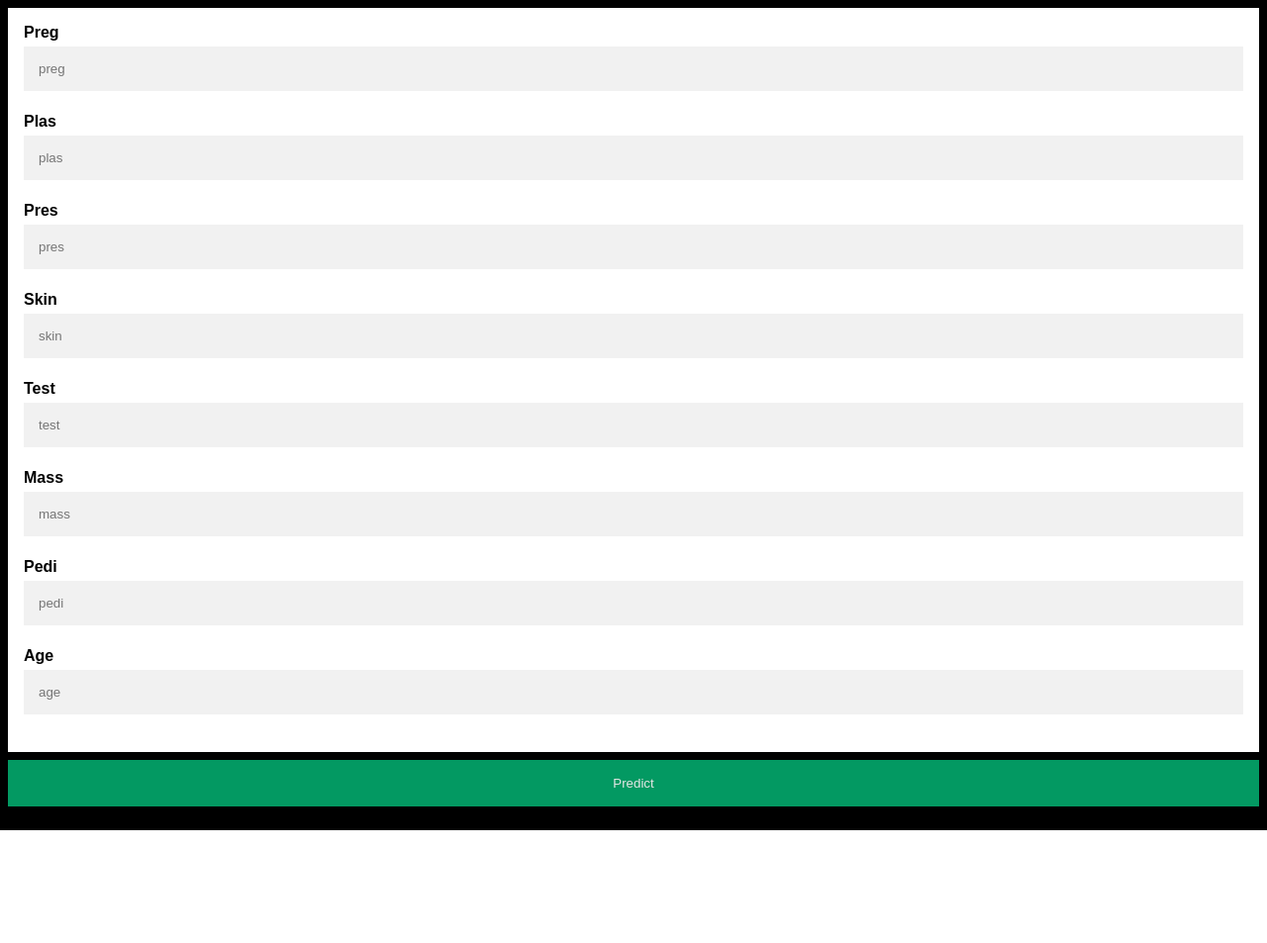
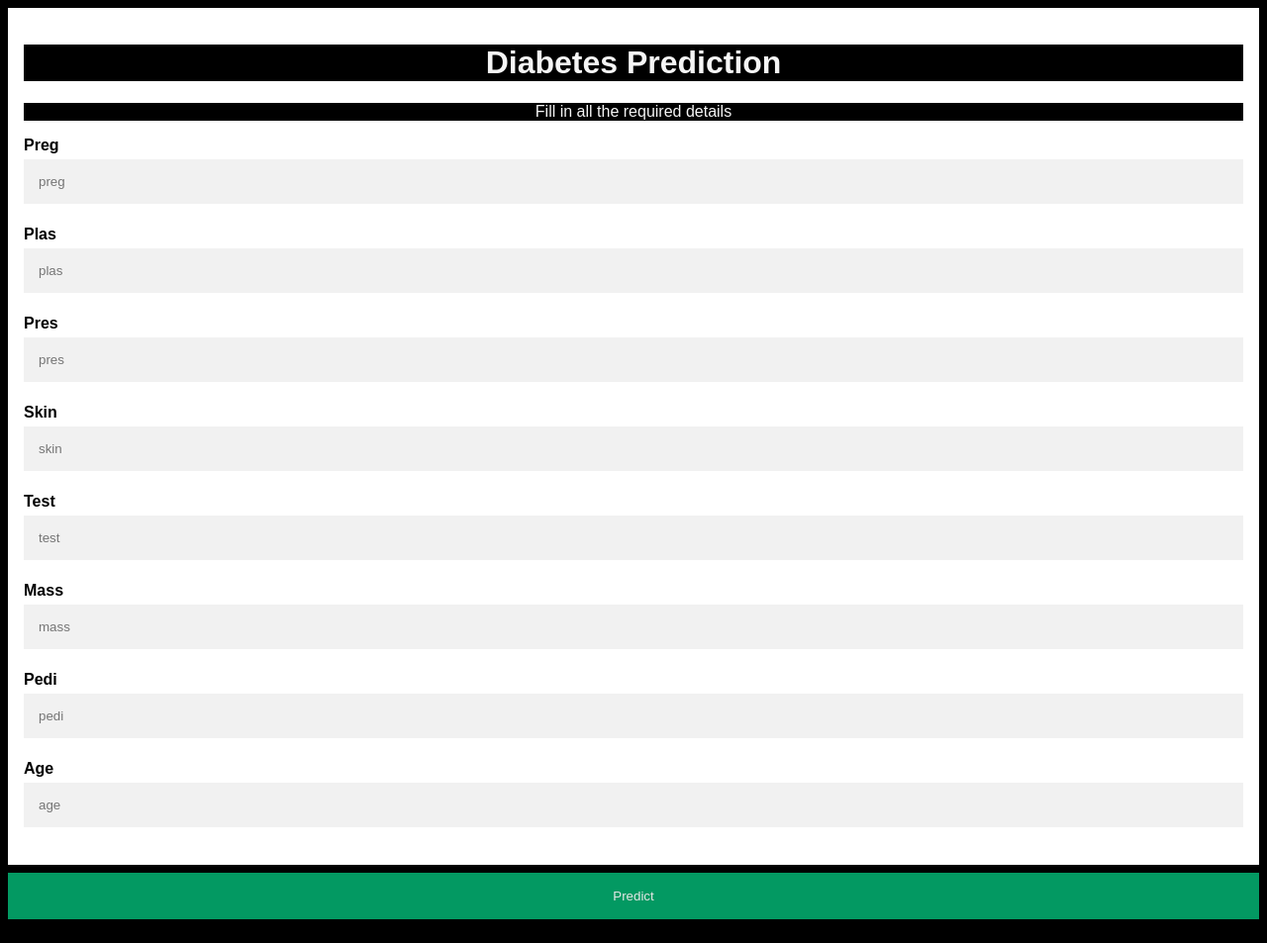
Before and after one commit to AnandVeerarahavan/Deploy-diabetes, a Flask app: page / in a window 1280 px wide. Shown: the whole page at 99% size. Before the commit the page ends 839 px from the top, so only its background shows below. Run offline with Flask 2, Linux system fonts and the light colour scheme; parts of the project's set-up code (start-up, migrations or seed data) failed here and were passed over.

Commit message:
Update home.html

```diff
--- a/templates/home.html
+++ b/templates/home.html
@@ -68,6 +68,9 @@
 
             <div class="container">
 
+                <h1 style="text-align:center; color:whitesmoke; background-color:black;">Diabetes Prediction</h1>
+                <p style="text-align:center;color:whitesmoke; background-color:black;">Fill in all the required details</p>
+
                 <label for="preg"><b>Preg</b></label>
                 <input type = "number" name ='preg' placeholder ="preg" id ="preg" required ='required'>
 
```
